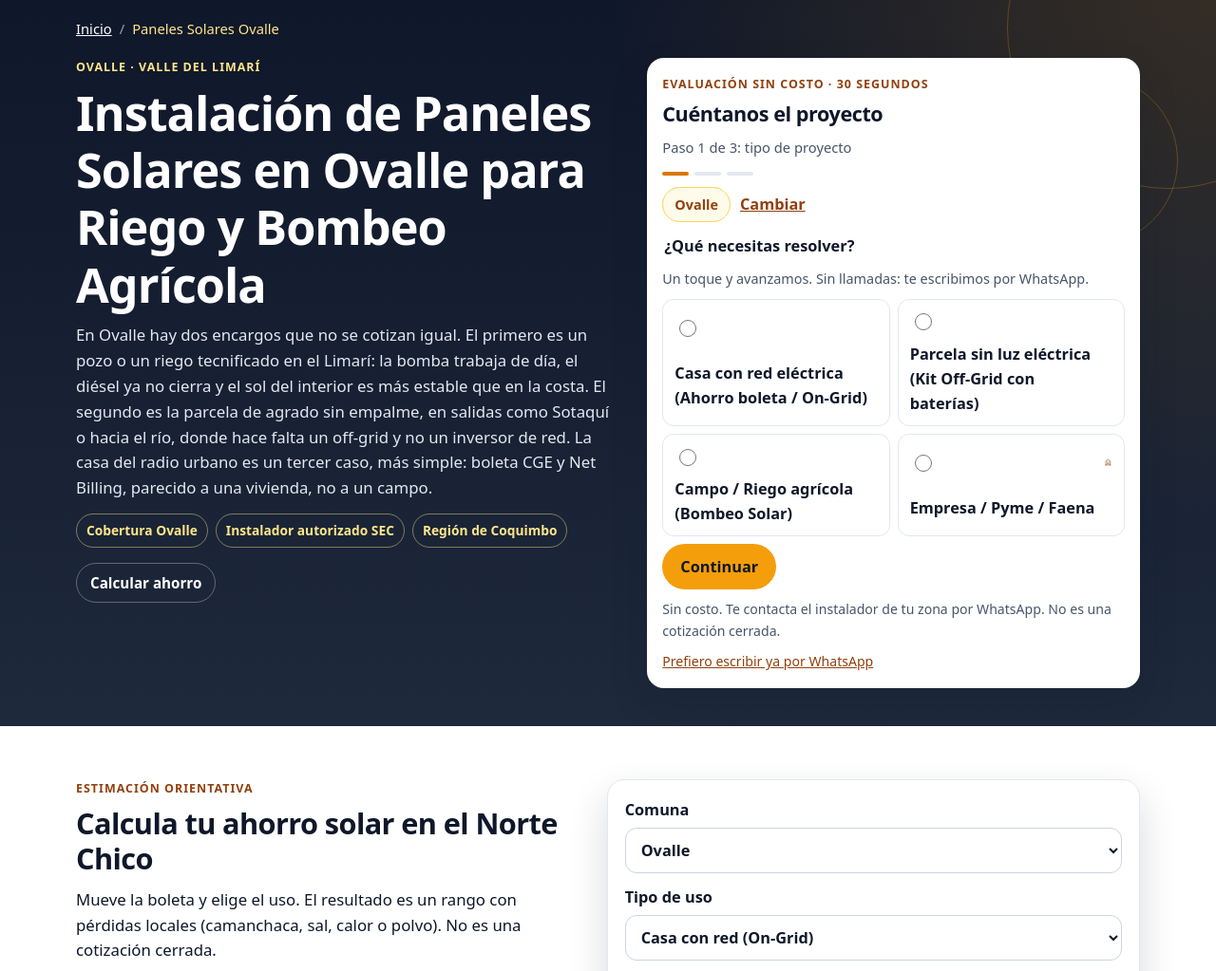
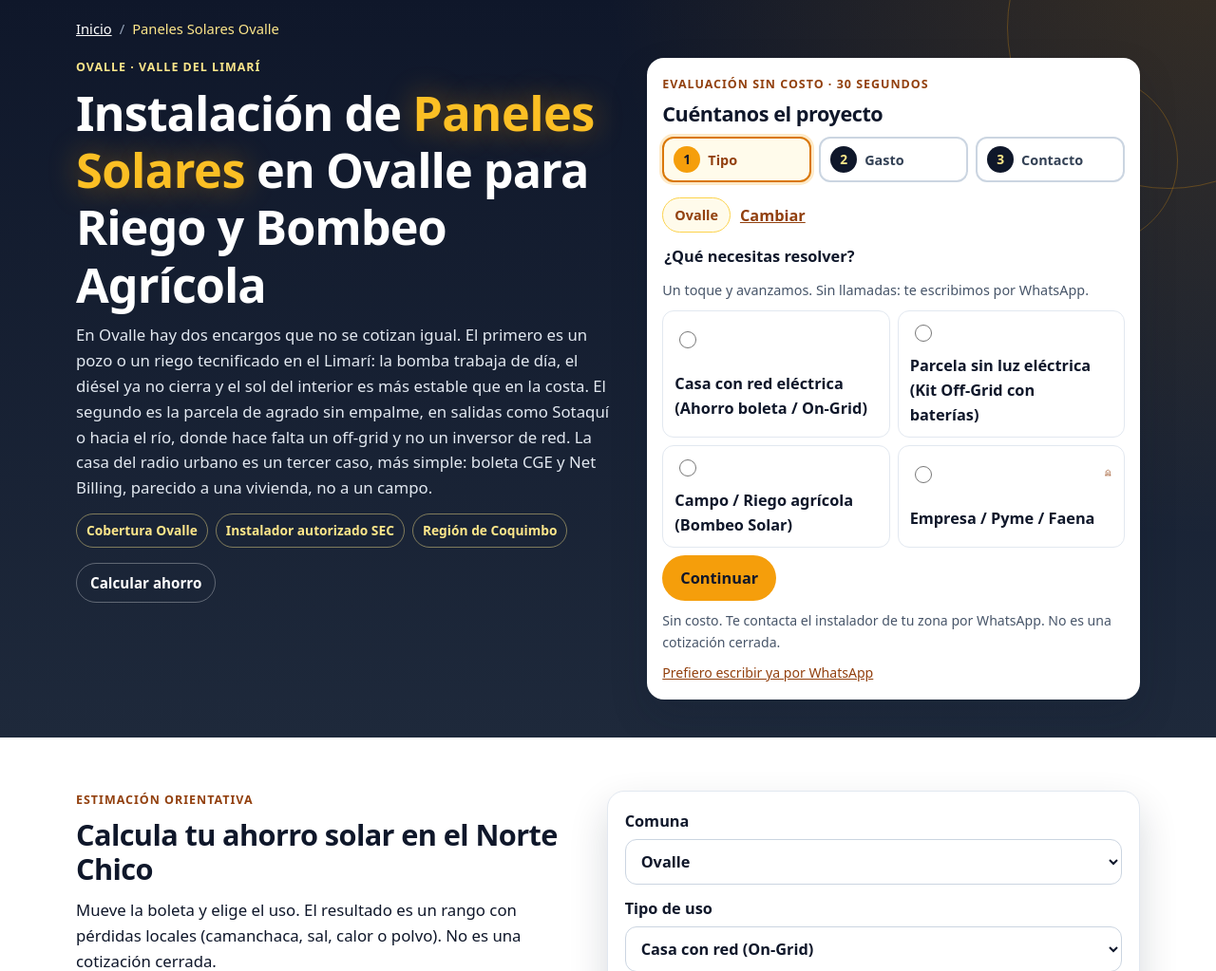
Before and after one commit to zerobitcl/panelsolarnorte, a PHP site: page /paneles-solares-ovalle in a window 1280 px wide. Shown: the part 74-1097 px from the top of the page at 95% size. Run offline with PHP 8.4, Linux system fonts and the light colour scheme.

Commit message:
Polish hero contrast, wizard steps bar, and H1 accent.
Make steps 1-3 clearer and highlight Paneles Solares in the H1 so the form and brand read stronger above the fold.

Co-authored-by: Cursor <cursoragent@cursor.com>

```diff
--- a/assets/css/styles.css
+++ b/assets/css/styles.css
@@ -230,19 +230,41 @@ a:hover { color: #7c2d12; }
   object-position: center 35%;
 }
 
-.hero-photo::before {
+/*
+  Foto visible a la derecha; oscurece solo la franja del copy (sin caja/card).
+  El formulario blanco ya aporta contraste propio.
+*/
+.hero-media::after {
   content: "";
   position: absolute;
   inset: 0;
-  z-index: 0;
   background:
-    linear-gradient(90deg, rgba(15, 23, 42, 0.92) 0%, rgba(15, 23, 42, 0.78) 48%, rgba(15, 23, 42, 0.55) 100%),
-    linear-gradient(180deg, rgba(15, 23, 42, 0.35) 0%, rgba(15, 23, 42, 0.82) 100%);
+    linear-gradient(105deg,
+      rgba(15, 23, 42, 0.9) 0%,
+      rgba(15, 23, 42, 0.82) 28%,
+      rgba(15, 23, 42, 0.45) 48%,
+      rgba(15, 23, 42, 0.18) 68%,
+      rgba(15, 23, 42, 0.12) 100%);
   pointer-events: none;
 }
 
-.hero::before,
-.hero::after {
+.hero-photo .hero-copy {
+  max-width: 62ch;
+  padding: 8px 12px 8px 0;
+  text-shadow: 0 1px 18px rgba(15, 23, 42, 0.85), 0 1px 2px rgba(15, 23, 42, 0.9);
+}
+
+.hero-photo .hero-copy .lead,
+.hero-photo .hero-copy .checks li {
+  color: #e8eef7;
+}
+
+.hero-photo .eyebrow {
+  color: #fbbf24;
+}
+
+.hero:not(.hero-photo)::before,
+.hero:not(.hero-photo)::after {
   content: "";
   position: absolute;
   border: 1px solid rgba(245, 158, 11, 0.28);
@@ -250,11 +272,8 @@ a:hover { color: #7c2d12; }
   pointer-events: none;
 }
 
-.hero-photo::before { border: 0; border-radius: 0; }
-.hero-photo::after { display: none; }
-
-.hero::before { width: 340px; height: 340px; right: -120px; top: -140px; }
-.hero::after { width: 180px; height: 180px; right: 40px; top: 80px; }
+.hero:not(.hero-photo)::before { width: 340px; height: 340px; right: -120px; top: -140px; }
+.hero:not(.hero-photo)::after { width: 180px; height: 180px; right: 40px; top: 80px; }
 
 .hero-grid { position: relative; z-index: 1; display: grid; gap: 28px; }
 
@@ -310,6 +329,89 @@ a:hover { color: #7c2d12; }
 .dots { display: flex; gap: 6px; padding: 0; margin: 0 0 12px; list-style: none; }
 .dots li { width: 28px; height: 4px; border-radius: 99px; background: #e2e8f0; }
 .dots li.is-on { background: var(--amber-deep); }
+
+.steps-bar {
+  display: grid;
+  grid-template-columns: repeat(3, 1fr);
+  gap: 8px;
+  padding: 0;
+  margin: 0 0 16px;
+  list-style: none;
+}
+
+.steps-bar li {
+  display: flex;
+  align-items: center;
+  gap: 8px;
+  min-height: 46px;
+  padding: 8px 10px;
+  border-radius: 12px;
+  border: 2px solid #cbd5e1;
+  background: white;
+  color: #334155;
+  font-weight: 800;
+  font-size: 0.9rem;
+  transition: border-color 0.15s ease, background 0.15s ease, color 0.15s ease, box-shadow 0.15s ease;
+}
+
+.steps-num {
+  display: grid;
+  place-items: center;
+  width: 28px;
+  height: 28px;
+  border-radius: 50%;
+  flex: none;
+  background: #0f172a;
+  color: #fde68a;
+  font-size: 0.86rem;
+  font-weight: 800;
+}
+
+.steps-label { line-height: 1.1; }
+
+.steps-bar li.is-on {
+  border-color: var(--amber-deep);
+  background: #fffbeb;
+  color: var(--amber-ink);
+  box-shadow: 0 0 0 3px rgba(245, 158, 11, 0.22);
+}
+
+.steps-bar li.is-on .steps-num {
+  background: var(--amber);
+  color: var(--ink);
+}
+
+.steps-bar li.is-done {
+  border-color: #f59e0b;
+  background: #fff7ed;
+  color: var(--amber-ink);
+}
+
+.steps-bar li.is-done .steps-num {
+  background: var(--amber-deep);
+  color: white;
+}
+
+.steps-bar li.is-done .steps-num::after {
+  content: "";
+}
+
+.hero .h1-accent,
+.h1-accent {
+  color: #fbbf24;
+  display: inline;
+  font-weight: 800;
+  letter-spacing: -0.01em;
+  text-shadow: 0 0 32px rgba(245, 158, 11, 0.45);
+}
+
+.hero-photo .h1-accent {
+  color: #fbbf24;
+  box-decoration-break: clone;
+  -webkit-box-decoration-break: clone;
+  background: linear-gradient(180deg, transparent 58%, rgba(245, 158, 11, 0.42) 58%);
+  padding: 0 0.08em;
+}
 
 fieldset { border: 0; margin: 0; padding: 0; min-inline-size: 0; }
 legend { font-weight: 700; margin-bottom: 10px; }
--- a/assets/js/app.js
+++ b/assets/js/app.js
@@ -284,10 +284,13 @@
       step.hidden = stepIndex !== current;
     });
     dots.forEach(function (dot, dotIndex) {
-      dot.classList.toggle("is-on", dotIndex <= current);
+      dot.classList.toggle("is-on", dotIndex === current);
+      dot.classList.toggle("is-done", dotIndex < current);
     });
     const label = steps[current].getAttribute("data-label") || "";
-    status.textContent = "Paso " + (current + 1) + " de 3: " + label;
+    if (status) {
+      status.textContent = "Paso " + (current + 1) + " de 3: " + label;
+    }
     backButton.hidden = current === 0;
     const last = current === steps.length - 1;
     nextButton.hidden = last;
--- a/comuna.php
+++ b/comuna.php
@@ -85,7 +85,7 @@ $hijos = satelites_de($esSatelite ? $madreSlug : $slug);
         <div class="hero-grid">
           <div class="hero-copy">
             <p class="eyebrow"><?= e($comuna['eyebrow']) ?></p>
-            <h1><?= e($comuna['h1']) ?></h1>
+            <h1><?= highlight_h1((string) $comuna['h1']) ?></h1>
             <?php
               $leadRaw = str_replace(['\\n\\n', '\\n'], ["\n\n", "\n"], (string) $comuna['lead']);
               foreach (preg_split("/\n\n+/", $leadRaw) ?: [] as $p):
--- a/includes/footer.php
+++ b/includes/footer.php
@@ -47,11 +47,11 @@ $year = date('Y');
   </div>
 <?php endif; ?>
 <?php if (!empty($page['panel'])): ?>
-  <script src="/assets/js/panel.js?v=4" defer></script>
+  <script src="/assets/js/panel.js?v=5" defer></script>
 <?php else: ?>
-  <script src="/assets/js/app.js?v=4" defer></script>
+  <script src="/assets/js/app.js?v=8" defer></script>
   <?php if (!empty($page['calc'])): ?>
-    <script src="/assets/js/calc.js?v=4" defer></script>
+    <script src="/assets/js/calc.js?v=8" defer></script>
   <?php endif; ?>
 <?php endif; ?>
 </body>
--- a/includes/functions.php
+++ b/includes/functions.php
@@ -284,6 +284,18 @@ function sitemap_entries(): array
 function e(?string $value): string
 {
     return htmlspecialchars($value ?? '', ENT_QUOTES | ENT_SUBSTITUTE, 'UTF-8');
+}
+
+/** Resalta “Paneles Solares” en un H1 ya escapado de forma segura. */
+function highlight_h1(string $text): string
+{
+    $safe = e($text);
+    return (string) preg_replace(
+        '/(Paneles Solares)/iu',
+        '<span class="h1-accent">$1</span>',
+        $safe,
+        1
+    );
 }
 
 function base_url(): string
--- a/includes/head.php
+++ b/includes/head.php
@@ -40,7 +40,7 @@ $ogImage = absolute_url((string) ($page['og_image'] ?? '/assets/img/casa-paneles
   <meta name="twitter:image" content="<?= e($ogImage) ?>">
   <link rel="icon" href="/assets/img/logo-icon.jpg" type="image/jpeg">
   <link rel="apple-touch-icon" href="/assets/img/logo-icon.jpg">
-  <link rel="stylesheet" href="/assets/css/styles.css?v=4">
+  <link rel="stylesheet" href="/assets/css/styles.css?v=9">
   <?php if (!empty($page['schema']) && is_array($page['schema'])): ?>
     <?= json_ld($page['schema']) ?>
   <?php endif; ?>
--- a/includes/precalificador.php
+++ b/includes/precalificador.php
@@ -22,11 +22,11 @@ $origenDefault = 'hero';
   <div class="wizard-head">
     <p class="eyebrow">Evaluación sin costo · 30 segundos</p>
     <h2 id="wizard-title">Cuéntanos el proyecto</h2>
-    <p id="wizard-status" class="wizard-status" aria-live="polite">Paso 1 de 3: tipo de proyecto</p>
-    <ol class="dots" aria-hidden="true">
-      <li data-dot class="is-on"></li>
-      <li data-dot></li>
-      <li data-dot></li>
+    <p id="wizard-status" class="wizard-status sr-only" aria-live="polite">Paso 1 de 3: tipo de proyecto</p>
+    <ol class="steps-bar" aria-hidden="true">
+      <li data-dot class="is-on"><span class="steps-num">1</span><span class="steps-label">Tipo</span></li>
+      <li data-dot><span class="steps-num">2</span><span class="steps-label">Gasto</span></li>
+      <li data-dot><span class="steps-num">3</span><span class="steps-label">Contacto</span></li>
     </ol>
   </div>
   <form id="form-proyecto" method="post" action="/api/lead.php" novalidate
--- a/index.php
+++ b/index.php
@@ -78,7 +78,7 @@ require __DIR__ . '/includes/header.php';
     <div class="wrap hero-grid">
       <div class="hero-copy">
         <p class="eyebrow">Norte Chico · Coquimbo y Atacama</p>
-        <h1>Instalación de Paneles Solares en las Regiones de Coquimbo y Atacama</h1>
+        <h1>Instalación de <span class="h1-accent">Paneles Solares</span> en las Regiones de Coquimbo y Atacama</h1>
         <p class="lead">Diseñamos tres encargos distintos: bajar la boleta con un sistema on-grid y Ley de Net Billing, electrificar una parcela que todavía no tiene empalme, o mover agua de un pozo con bombeo solar. La visita y el trámite SEC TE4 los hace un instalador eléctrico autorizado de la zona.</p>
         <ul class="badges">
           <li>Trámite SEC TE4</li>
```
